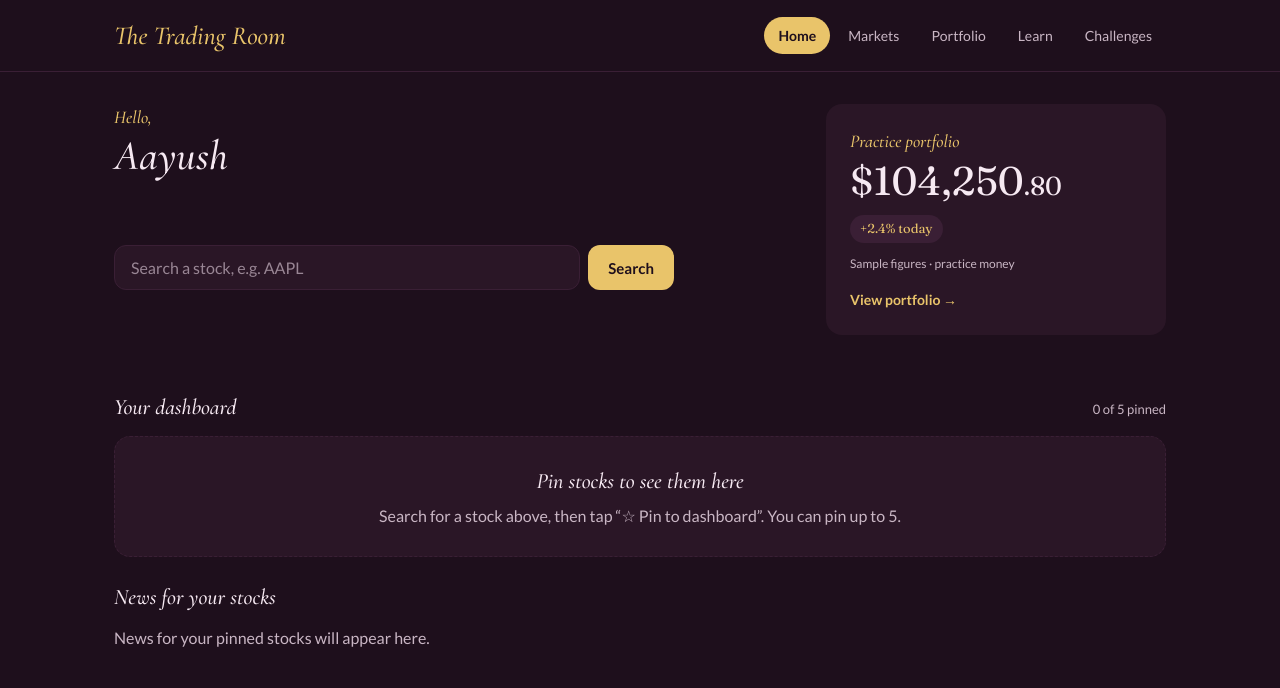
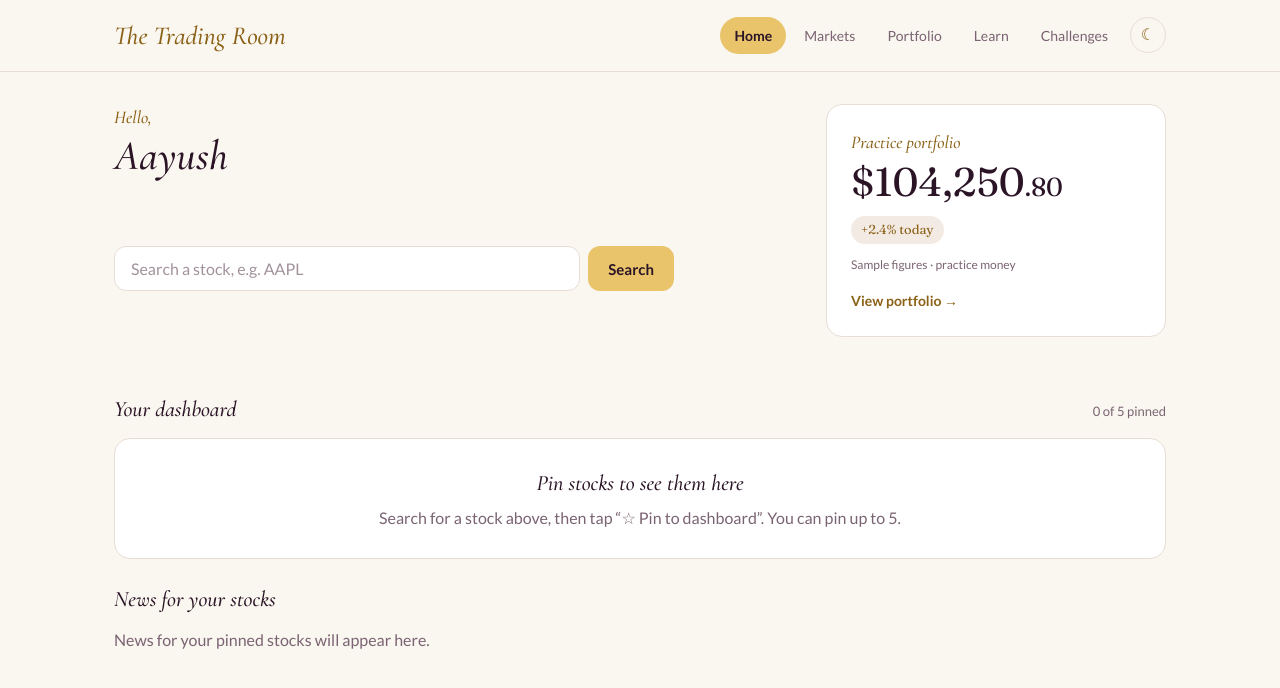
Before and after one commit to aayush-iyer/stock-site, a plain HTML site: page index.html in a window 1280 px wide. Drawn offline with nearby package versions, Linux system fonts and the light colour scheme.

Commit message:
Add dark and light mode toggle

```diff
--- a/app.js
+++ b/app.js
@@ -256,3 +256,6 @@ async function getDailyHistory(symbol) {
 // "pageshow" also runs when you come back with the Back button,
 // so the dashboard always reflects your latest pins
 window.addEventListener("pageshow", loadDashboard);
+
+// Redraw the mini charts in the new colours when the theme changes
+window.addEventListener("themechange", loadDashboard);
--- a/index.html
+++ b/index.html
@@ -11,6 +11,7 @@
     <link href="https://fonts.googleapis.com/css2?family=Cormorant+Garamond:ital,wght@0,500;1,500&family=Fraunces:opsz,wght@9..144,400&family=Lato:wght@400;700&display=swap" rel="stylesheet">
 
     <link rel="stylesheet" href="style.css">
+    <script src="theme.js"></script>
     <script src="config.js"></script>
     <script src="https://cdn.jsdelivr.net/npm/chart.js@4.4.1/dist/chart.umd.min.js"></script>
     <script src="pins.js" defer></script>
@@ -28,6 +29,7 @@
           <a href="#" class="nav-link">Portfolio</a>
           <a href="#" class="nav-link">Learn</a>
           <a href="#" class="nav-link">Challenges</a>
+          <button type="button" class="theme-toggle" aria-label="Switch theme">☀</button>
         </nav>
       </div>
     </header>
--- a/stock.js
+++ b/stock.js
@@ -689,3 +689,9 @@ quoteResult.addEventListener("click", (event) => {
   button.outerHTML = pinButtonHTML(symbol);   // redraw the button in its new state
   showToast(result.pinned ? `${symbol} pinned to your dashboard` : `${symbol} removed from your dashboard`);
 });
+// ===== Redraw the chart in the new colours when the theme changes =====
+window.addEventListener("themechange", () => {
+  if (currentSymbol && priceChart) {
+    selectRange(currentRange);
+  }
+});
--- a/style.css
+++ b/style.css
@@ -876,3 +876,91 @@ a {
       "search";
   }
 }
+
+/* ===== Light / dark mode ===== */
+
+/* A separate gold for filled buttons and highlights, so text-gold can change in light mode */
+:root {
+  --gold-fill: #E9C46A;
+  color-scheme: dark;
+}
+
+/* Light mode: "Cream" (same variables, different values) */
+[data-theme="light"] {
+  --bg: #FAF6F0;
+  --surface: #FFFFFF;
+  --surface-raised: #F3EAE4;
+  --border: #E8DDD5;
+  --text: #2A1426;
+  --text-muted: #7A6372;
+  --gold: #8A6116;          /* darker gold for text, readable on cream */
+  --gold-fill: #E9C46A;     /* bright gold for buttons and highlights */
+  --on-gold: #2A1426;
+  --gain: #1F8A55;
+  --loss: #C2413A;
+  color-scheme: light;
+}
+
+/* Filled gold things always use the bright gold */
+.nav-link.active,
+.btn-gold,
+.range-btn.active,
+.pin-btn.pinned,
+.news-tag {
+  background: var(--gold-fill);
+}
+
+.range-btn.active {
+  border-color: var(--gold-fill);
+}
+
+/* In light mode, white cards need a thin border to stand out from the cream page */
+[data-theme="light"] .quote-card,
+[data-theme="light"] .card,
+[data-theme="light"] .empty-state {
+  border: 1px solid var(--border);
+}
+
+[data-theme="light"] .pin-card {
+  border-color: var(--border);
+}
+
+[data-theme="light"] .pin-card:hover {
+  border-color: var(--gold);
+}
+
+[data-theme="light"] .toast {
+  box-shadow: 0 8px 24px rgba(42, 20, 38, 0.15);
+}
+
+/* Smooth fade between themes */
+body {
+  transition: background-color 0.3s, color 0.3s;
+}
+
+/* The ☀ / ☾ button */
+.theme-toggle {
+  width: 36px;
+  height: 36px;
+  margin-left: 4px;
+  padding: 0;
+  font-size: 16px;
+  line-height: 1;
+  color: var(--gold);
+  background: transparent;
+  border: 1px solid var(--border);
+  border-radius: 50%;
+  cursor: pointer;
+  transition: background 0.2s, border-color 0.2s;
+}
+
+.theme-toggle:hover {
+  background: var(--surface);
+  border-color: var(--gold);
+}
+
+@media (prefers-reduced-motion: reduce) {
+  body {
+    transition: none;
+  }
+}
--- /dev/null
+++ b/theme.js
@@ -0,0 +1,49 @@
+// ===== Light / dark mode =====
+
+// 1. Runs in the <head>, before the page is drawn, so there's no flash of the wrong colours.
+//    Uses the saved choice, or the device's setting on a first visit.
+(function () {
+  let saved = null;
+  try {
+    saved = localStorage.getItem("theme");
+  } catch {
+    // storage not available: just follow the device
+  }
+  const prefersLight = window.matchMedia("(prefers-color-scheme: light)").matches;
+  document.documentElement.dataset.theme = saved || (prefersLight ? "light" : "dark");
+})();
+
+// 2. Switch theme, remember it, and tell the charts to recolour
+function setTheme(theme) {
+  document.documentElement.dataset.theme = theme;
+  try {
+    localStorage.setItem("theme", theme);
+  } catch {
+    // storage not available: the switch still works for this visit
+  }
+  updateThemeButton();
+  window.dispatchEvent(new CustomEvent("themechange", { detail: theme }));
+}
+
+// 3. Show ☀ in dark mode (click for light) and ☾ in light mode (click for dark)
+function updateThemeButton() {
+  const button = document.querySelector(".theme-toggle");
+  if (!button) return;
+  const isLight = document.documentElement.dataset.theme === "light";
+  const label = isLight ? "Switch to dark mode" : "Switch to light mode";
+  button.textContent = isLight ? "☾" : "☀";
+  button.setAttribute("aria-label", label);
+  button.title = label;
+}
+
+// 4. Once the page has loaded, connect the button
+document.addEventListener("DOMContentLoaded", () => {
+  updateThemeButton();
+  const button = document.querySelector(".theme-toggle");
+  if (button) {
+    button.addEventListener("click", () => {
+      const isLight = document.documentElement.dataset.theme === "light";
+      setTheme(isLight ? "dark" : "light");
+    });
+  }
+});
```
Also changed, not shown: stock.html (+2 -0 lines).
